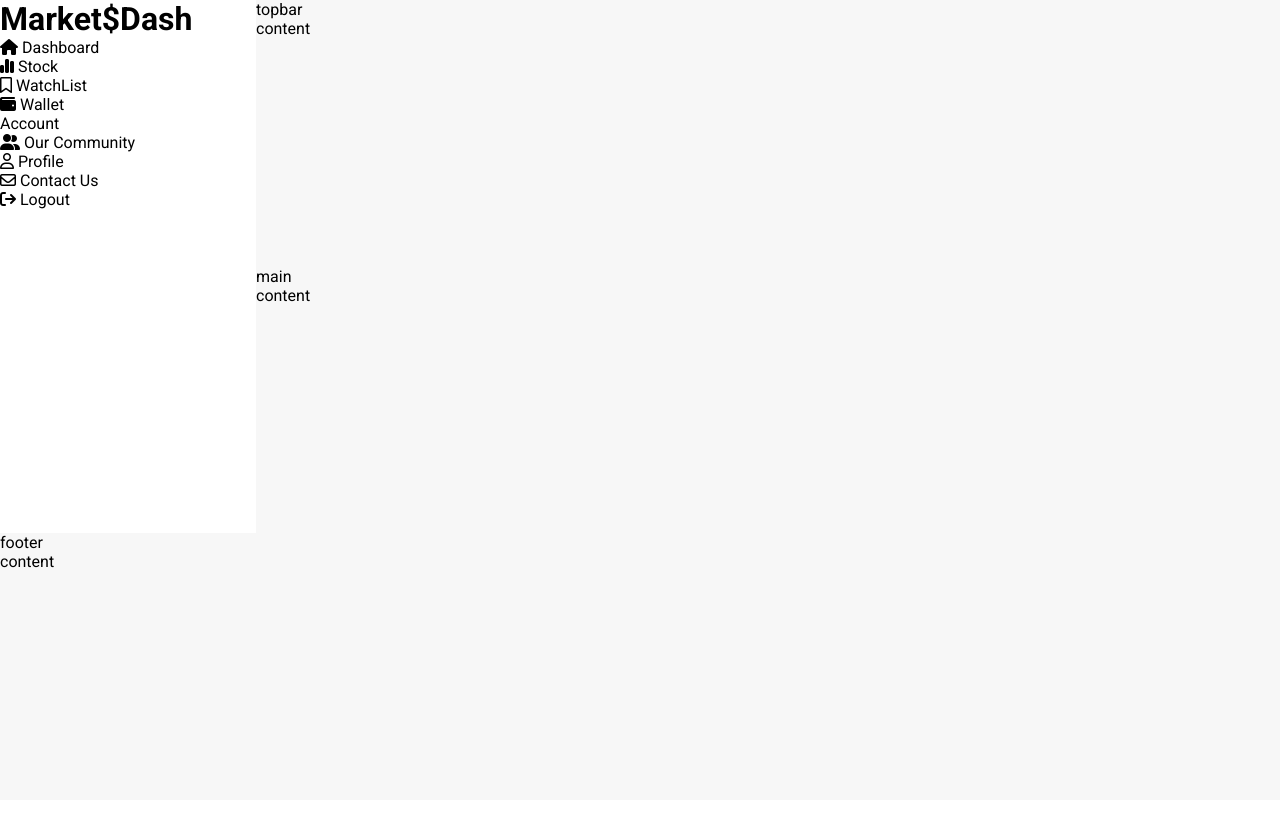
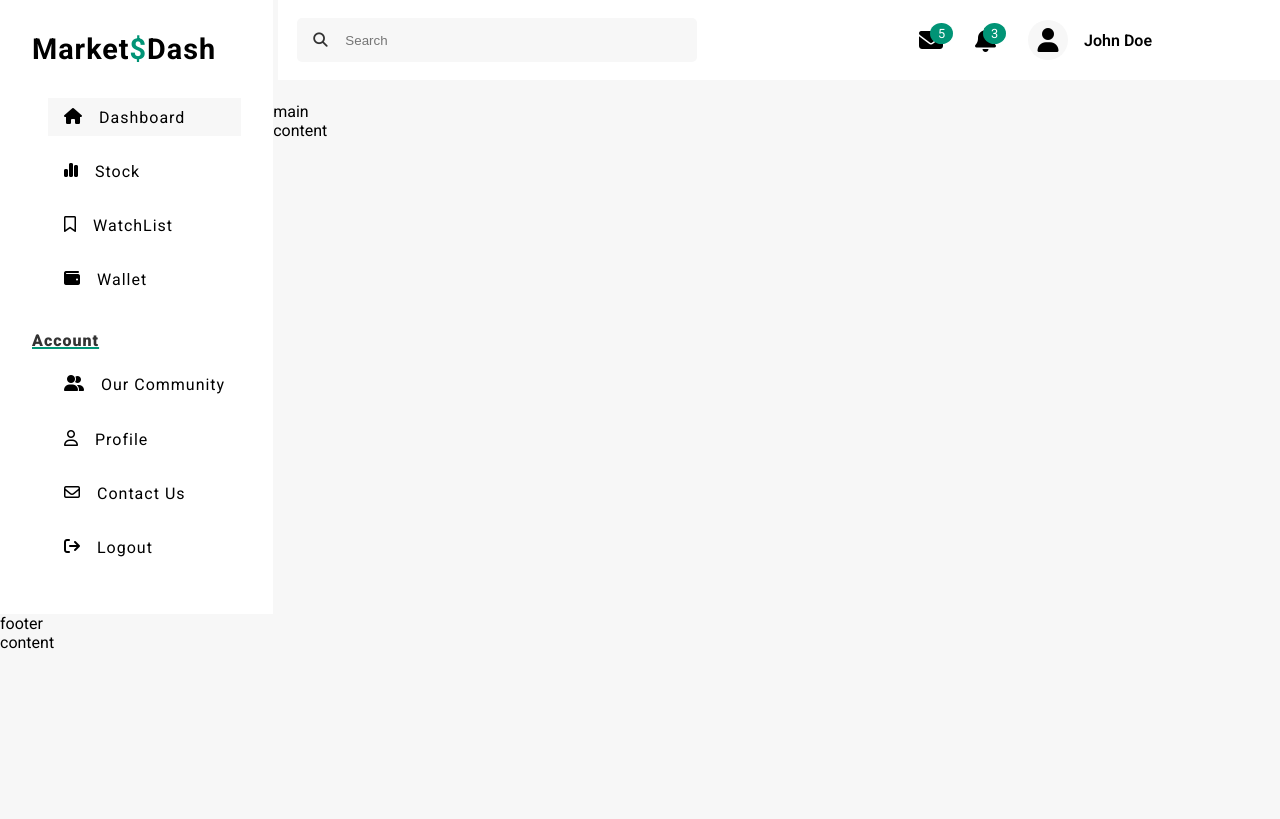
Before and after one commit to yilikalt/marketDash, a plain HTML site: page pages/dashboard.html in a window 1280 px wide. Drawn offline with Linux system fonts and the light colour scheme.

Commit message:
feat: enhance dashboard layout with search bar, notifications, and user info

```diff
--- a/pages/dashboard.html
+++ b/pages/dashboard.html
@@ -22,7 +22,7 @@
         </div>
         <div class="menu">
           <ul>
-            <li>
+            <li class="active-menu">
               <a href="#"><i class="fa-solid fa-house"></i> Dashboard</a>
             </li>
             <li>
@@ -36,7 +36,7 @@
             </li>
           </ul>
         </div>
-        Account
+        <p class="account__text">Account</p>
         <div class="account">
           <ul>
             <li>
@@ -59,11 +59,28 @@
         </div>
       </div>
       <div class="topbar">
-        topbar <br />
-        content
+        <div class="search-bar">
+          <input type="text" placeholder="Search" />
+          <i class="fa-solid fa-search"></i>
+        </div>
+        <div class="notify-area">
+          <div class="notify">
+            <i class="fa-solid fa-envelope"></i>
+            <span class="notify__count">5</span>
+          </div>
+          <div class="notify">
+            <i class="fa-solid fa-bell"></i>
+            <span class="notify__count">3</span>
+          </div>
+          <div class="user">
+            <i class="fa-solid fa-user"></i>
+            <span class="user__name">John Doe</span>
+          </div>
+        </div>
       </div>
       <main class="main">
         main<br />
+
         content
       </main>
       <footer class="footer">
--- a/venders/styles/style.css
+++ b/venders/styles/style.css
@@ -10,7 +10,6 @@
 
 body {
   font-family: Roboto, sans-serif;
-  height: 100vh;
 }
 a {
   color: inherit;
--- a/venders/styles/styleDash.css
+++ b/venders/styles/styleDash.css
@@ -1,20 +1,152 @@
 .dash-container {
   display: grid;
-  grid-template-columns: 1fr 4fr;
-  grid-template-rows: repeat(3, 1fr);
+  grid-template-columns: 1fr 6fr;
+  grid-template-rows: 1fr 5fr 2fr;
   grid-column-gap: 0px;
   grid-row-gap: 0px;
   background: #f7f7f7;
   height: 100%;
+  position: relative;
+}
+/* Sidebar */
+.sidebar {
+  grid-area: 1 / 1 / 3 / 2;
+  height: 100%;
+  padding: 2rem 2rem;
+  background: #fff;
+  position: sticky;
+  display: flex;
+  flex-direction: column;
+  letter-spacing: 1px;
+}
+.sidebar .logo {
+  margin-bottom: 2rem;
+}
+.sidebar .logo h1 {
+  font-size: 1.8rem;
+  font-weight: 700;
+  display: flex;
+  align-items: center;
+}
+.sidebar .logo h1 .LogoGreen {
+  color: #019476;
+}
+.sidebar .menu {
+  margin-bottom: 1rem;
+}
+.sidebar .menu ul,
+.sidebar .account ul {
+  display: flex;
+  flex-direction: column;
+  justify-content: center;
+  padding-left: 1rem;
+}
+.sidebar .menu ul li,
+.sidebar .account ul li {
+  white-space: nowrap;
+  margin-bottom: 1rem;
+}
+.sidebar .menu ul li a,
+.sidebar .account ul li a {
+  border-radius: 5px;
+  padding: 0.6rem 1rem;
+  display: flex;
+  flex-direction: row;
+  gap: 1rem;
+  transition: background 0.3s ease;
+}
+.sidebar .menu ul li a:hover,
+.sidebar .account ul li a:hover {
+  background: #f7f1f1;
+}
+.active-menu {
+  background: #f7f7f7;
+}
+.account__text {
+  text-decoration: underline;
+  text-decoration-color: #019476;
+  text-decoration-thickness: 2px;
+  margin-bottom: 1rem;
+  font-weight: 900;
+  color: #333;
+}
+/* TopBar */
+.topbar {
+  grid-area: 1 / 2 / 2 / 3;
+  height: 5rem;
+  margin-left: 5px;
+  background: #fff;
+  display: flex;
+}
+/* Search Bar */
+.search-bar {
+  display: flex;
+  align-items: center;
+  justify-content: space-around;
+  padding: 0 1.2rem;
+}
+.search-bar input {
+  background: #f7f7f7;
+  padding: 0.9rem;
+  outline: none;
+  border: none;
+  border-radius: 5px;
+  width: 25rem;
+  padding-left: 3rem;
+}
+.search-bar i {
+  position: relative;
+  right: 24rem;
+  font-size: 0.9rem;
+  color: #333;
 }
 
-.sidebar {
-  grid-area: 1 / 1 / 3 / 2;
-  background: #fff;
-  position: sticky;
+.notify-area {
+  display: flex;
+  align-items: center;
+  margin-left: auto;
+  gap: 2rem;
+  padding: 0 5rem;
+  margin-right: 3rem;
 }
-.topbar {
-  grid-area: 1 / 2 / 2 / 3;
+.notify {
+  position: relative;
+  cursor: pointer;
+}
+.notify i {
+  font-size: 1.5rem;
+}
+.notify__count {
+  position: absolute;
+  top: -5px;
+  right: -10px;
+  background: #019476;
+  color: #fff;
+  border-radius: 50%;
+  padding: 0.2rem 0.5rem;
+  font-size: 0.8rem;
+}
+
+/* User */
+.user {
+  display: flex;
+  align-items: center;
+  gap: 1rem;
+}
+.user i {
+  background: #f7f7f7;
+  border-radius: 50%;
+  width: 2.5rem;
+  height: 2.5rem;
+  text-align: center;
+  display: flex;
+  justify-content: center;
+  align-items: center;
+  font-size: 1.5rem;
+}
+.user__name {
+  font-size: 1rem;
+  font-weight: 600;
 }
 .main {
   grid-area: 2 / 2 / 3 / 3;
--- a/venders/styles/styleLog.css
+++ b/venders/styles/styleLog.css
@@ -1,3 +1,6 @@
+body {
+  height: 100vh;
+}
 /* Login and Signup Page */
 .login-container {
   /* background-color: #f7f7f7; */
```
